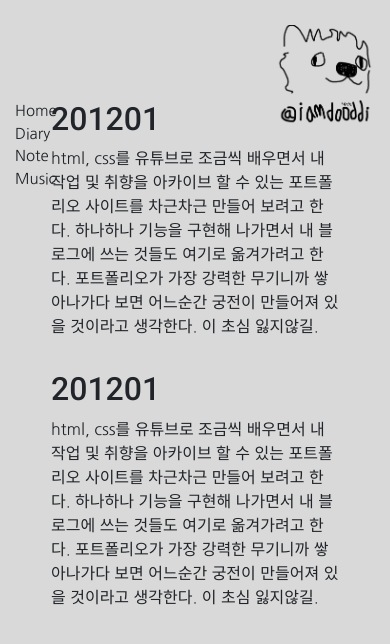
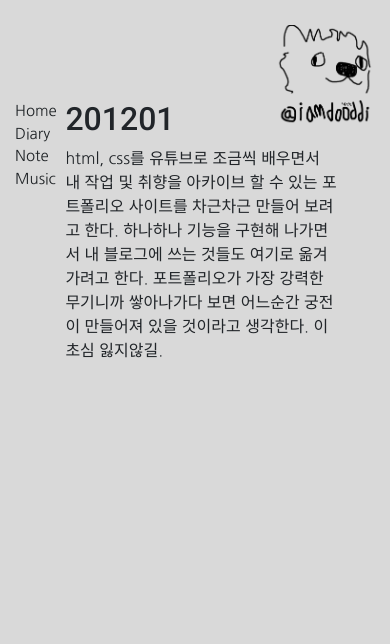
Before and after one commit to woohyun-park/myPage, a plain HTML site: page diary/diary.html in a window 390 px wide. Drawn offline with nearby package versions, Linux system fonts and the light colour scheme.

Commit message:
Chore: Merge middles and add padding-left

```diff
--- a/diary/diary.html
+++ b/diary/diary.html
@@ -32,12 +32,8 @@
       </div>
       <div class="middle_2">
         <p class="diary">
-          <h2>201201</h2>
+          <h2></h2>
           <div class="font">
-            ﻿html, css를 유튜브로 조금씩 배우면서 내 작업 및 취향을 아카이브 할 수 있는
-            포트폴리오 사이트를 차근차근 만들어 보려고 한다. 하나하나 기능을 구현해 나가면서 내 블로그에 쓰는 것들도
-            여기로 옮겨가려고 한다. 포트폴리오가 가장 강력한 무기니까 쌓아나가다 보면
-            어느순간 궁전이 만들어져 있을 것이라고 생각한다. 이 초심 잃지않길.
           </div>
         </p>
       </div>
--- a/style.css
+++ b/style.css
@@ -104,14 +104,10 @@ h2{
 }
 
 @media (max-width : 767px){
-  .middle_1, .middle_2{
+  .middle_1, .middle_2, .middle_1over3, .middle_2over3, .middle_3over3{
     float: left;
     width: 100%;
     padding-right: 0px;
-  }
-  .middle_1over3, .middle_2over3, .middle_3over3{
-    float: left;
-    width: 100%;
-    padding-right: 0px;
+    padding-left: 5%;
   }
 }
```
